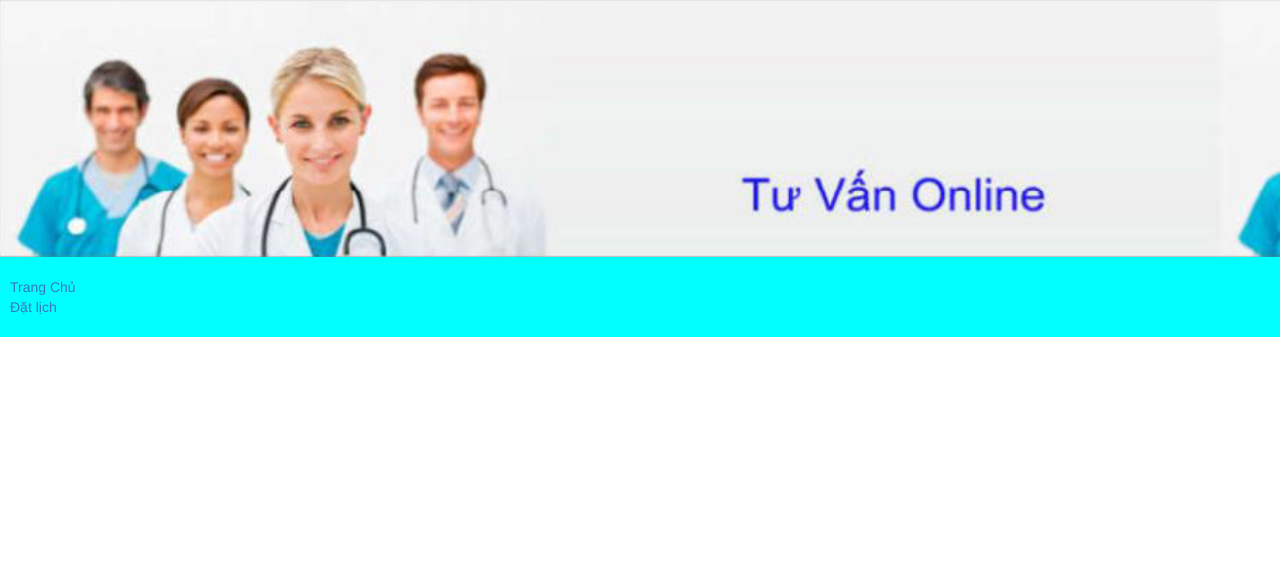
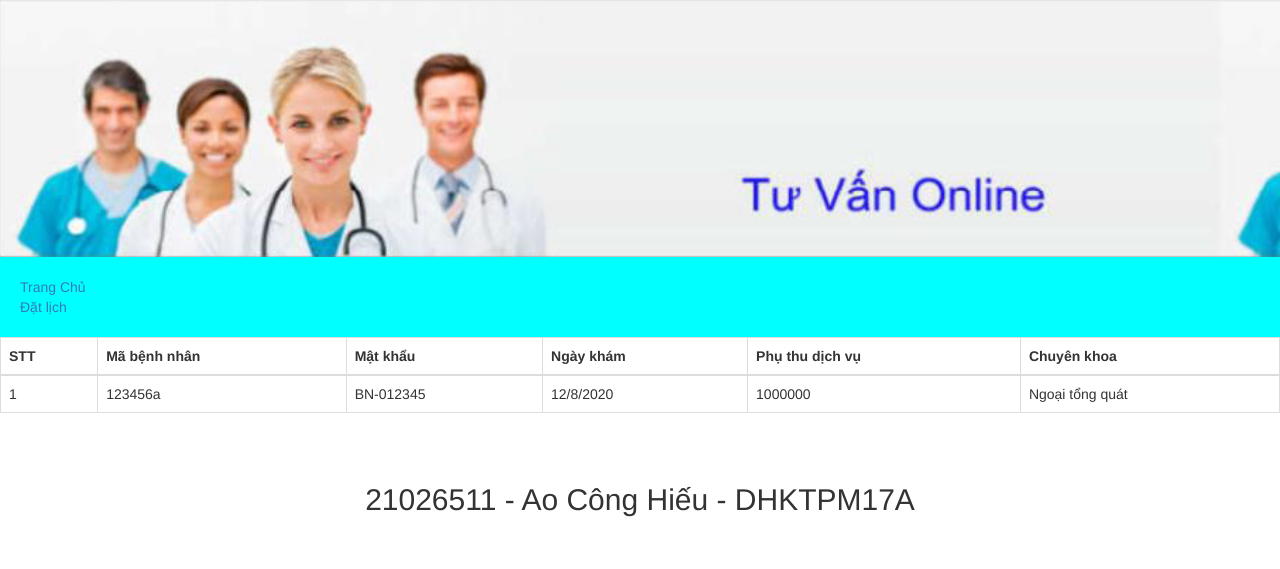
Before and after one commit to conghieu2003/BT_OnCK, a plain HTML site: page index.html in a window 1280 px wide. Shown: the top 569 px of the page. Drawn offline with nearby package versions, Linux system fonts and the light colour scheme.

Commit message:
Fotter Thong Tin SinhVien

```diff
--- a/CSS/style.css
+++ b/CSS/style.css
@@ -2,15 +2,19 @@
     width: 100%;
 }
 .GD_Home{
-    padding: 20px 10px;
+    padding: 20px;
     background-color:aqua;
     margin: 0px;
     border-radius: 0px;
     list-style: none;
 }
-.GD_Home>.active {
+.GD_Home .active {
     color: aqua;
 }
 .thongbao {
     color: red;
 }
+.sinhvien{
+    text-align: center;
+    padding: 50px;
+}
--- a/JS/js.js
+++ b/JS/js.js
@@ -11,15 +11,13 @@ $(document).ready(function() {
             return false;
         }
 
-        var regexCode = /^BN-(\d{3})$/;
+        var regexCode = /^BN-(\d{5})$/;
         if(!regexCode.test($('#maBN').val())) {
-            message = 'Mã bệnh nhân có định dạng BN-YYY';
+            message = 'Mã bệnh nhân có định dạng BN-YYYYY';
             formMessage.show();
             formMessage.text(message);
             return false;
         }
-
-        formMessage.hide();
         formMessage.text(message);
         return true;
     }
@@ -35,18 +33,13 @@ $(document).ready(function() {
         }
 
         if($('#password').val().length < 6) {
-            message = 'Mật khẩu chứa từ 6 ký tự bất kỳ trở lên';
+            message = 'Mật khẩu phair từ 6 ký tự trở lên';
             formMessage.show();
             formMessage.text(message);
             return false;
         }
-
-        formMessage.hide();
         formMessage.text(message);
         return true;
     }
 
-    $('#password').blur(Password);
-    $('#patientCode').blur(maVN);
-
 });
--- a/index.html
+++ b/index.html
@@ -83,6 +83,30 @@
                 </div>
         </li>
     </div>
+    <table class="table table-bordered table-hover">
+        <thead>
+            <tr>
+                <th>STT</th>
+                <th>Mã bệnh nhân</th>
+                <th>Mật khẩu</th>
+                <th>Ngày khám</th>
+                <th>Phụ thu dịch vụ</th>
+                <th>Chuyên khoa</th>
+            </tr>
+        </thead>
+        <tbody>
+            <tr>
+                <td>1</td>
+                <td>123456a</td>
+                <td>BN-012345</td>
+                <td>12/8/2020</td>
+                <td>1000000</td>
+                <td>Ngoại tổng quát</td>
+            </tr>
+        </tbody>
+    </table>
+    <h2 class="sinhvien">21026511 - Ao Công Hiếu - DHKTPM17A</h2>
 
+    <script src="JS/js.js"></script>
 </body>
 </html>
```
